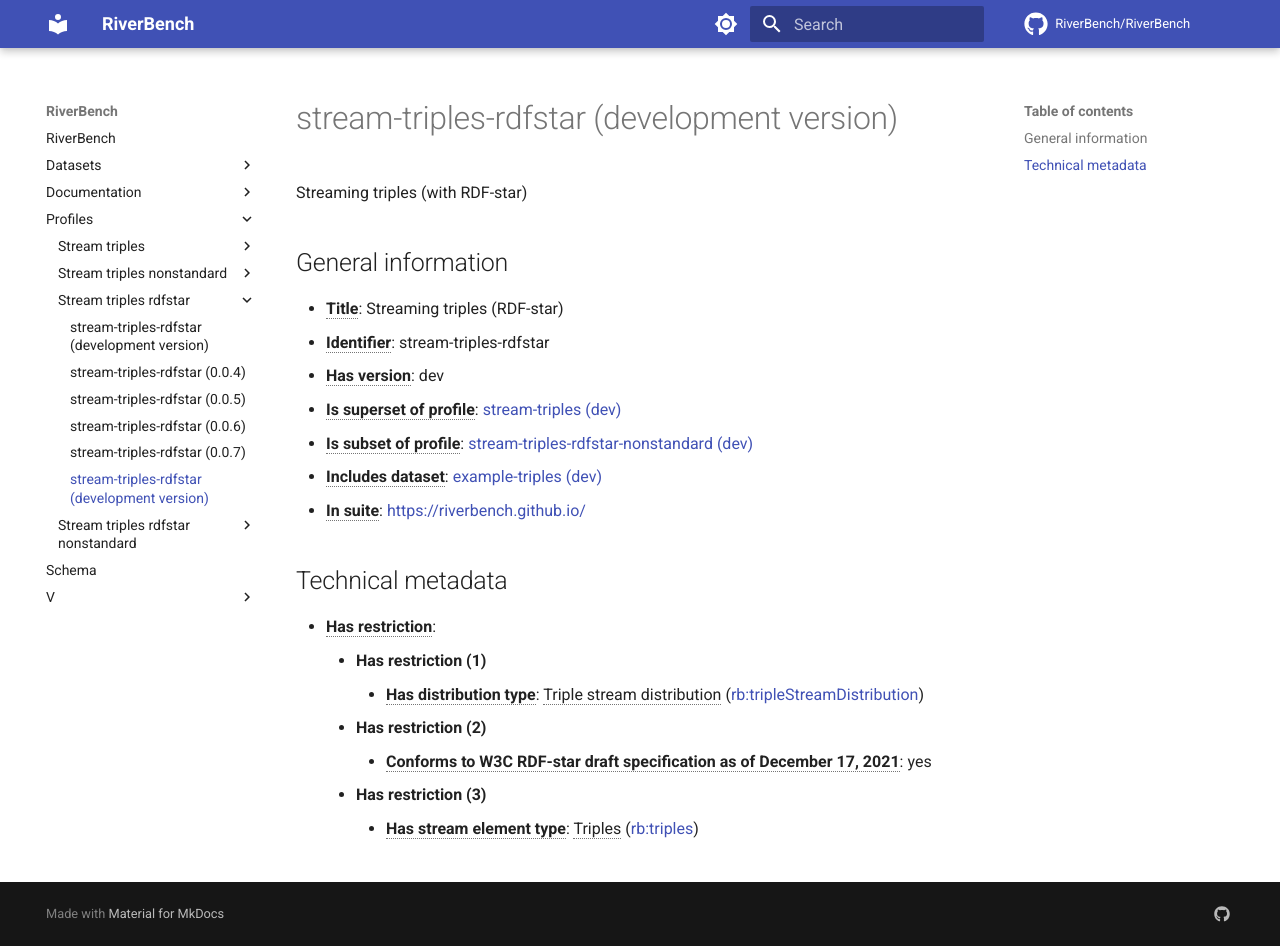
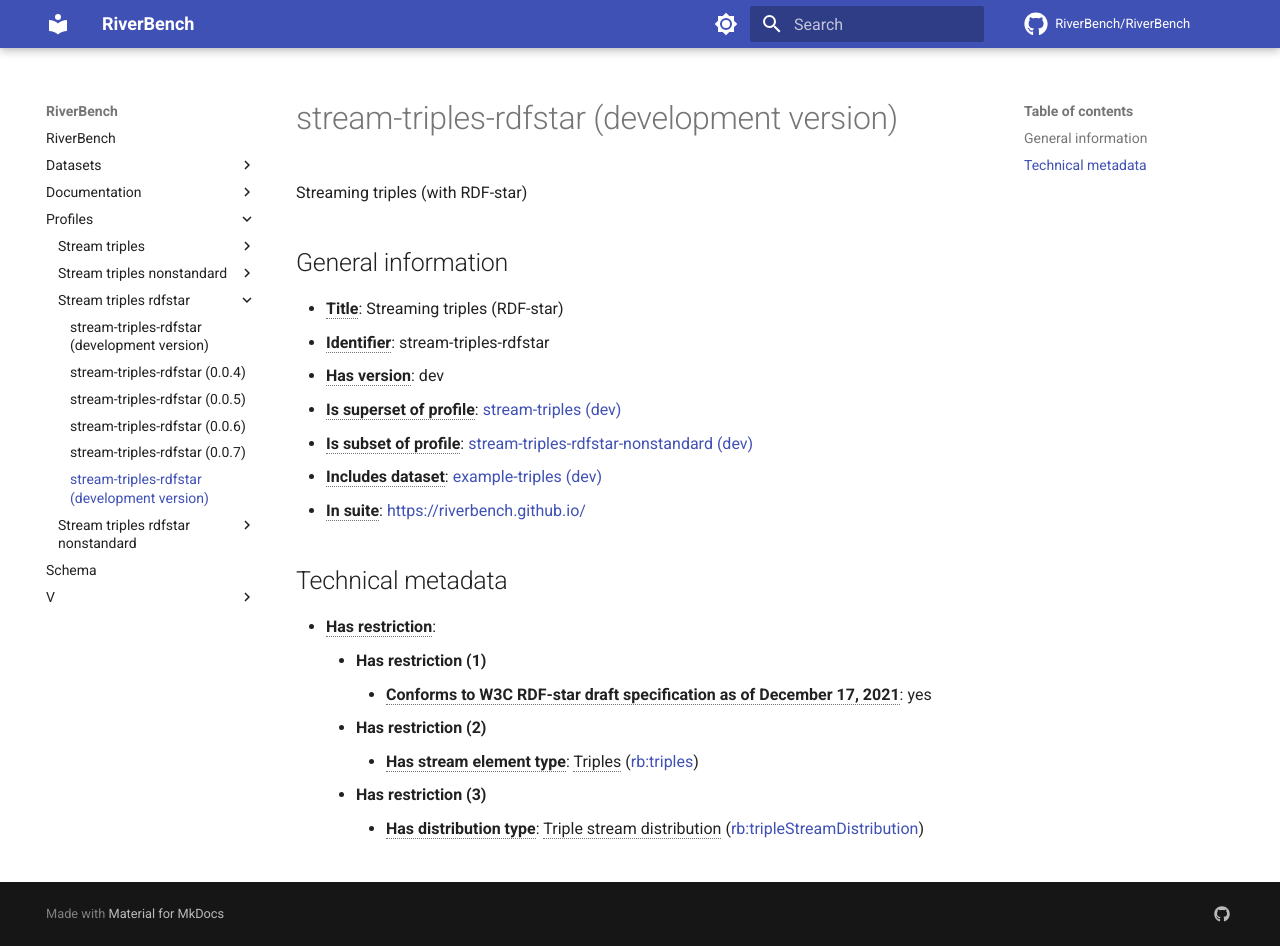
Before and after one commit to RiverBench/riverbench.github.io, an MkDocs documentation site: the page built from docs/profiles/stream-triples-rdfstar/dev.md, in a window 1280 px wide and 946 px high. Built offline with MkDocs 1.6.1 and Material for MkDocs 9.7.7, drawn with Linux system fonts in a browser that asks for light colours; comment, search, counter and statistics services are not loaded.

Commit message:
Automatic docs update (dev)

```diff
--- a/docs/profiles/stream-triples-rdfstar/dev.md
+++ b/docs/profiles/stream-triples-rdfstar/dev.md
@@ -16,8 +16,8 @@ Streaming triples (with RDF-star)
 
 - **<abbr title="Has profile restriction. The restrictions are joined with the AND operator.">Has restriction</abbr>**:
     - **Has restriction (1)**
+        - **<abbr title="Whether the dataset is RDF-star compliant, i.e., does not use any non-standard features. Note that all standard RDF 1.1 datasets also qualify, as RDF-star is a superset of RDF 1.1.">Conforms to W3C RDF-star draft specification as of December 17, 2021</abbr>**: yes
+    - **Has restriction (2)**
+        - **<abbr title="Indicates the type of contents of each stream element">Has stream element type</abbr>**: <abbr title="Triple streams consist of elements, where each element is an RDF graph.">Triples</abbr> ([rb:triples](https://riverbench.github.io/schema/metadata#triples))
+    - **Has restriction (3)**
         - **<abbr title="Indicates the type of RiverBench dataset distribution">Has distribution type</abbr>**: <abbr title="The dataset is distributed as a stream of RDF triples.">Triple stream distribution</abbr> ([rb:tripleStreamDistribution](https://riverbench.github.io/schema/metadata#tripleStreamDistribution))
-    - **Has restriction (2)**
-        - **<abbr title="Whether the dataset is RDF-star compliant, i.e., does not use any non-standard features. Note that all standard RDF 1.1 datasets also qualify, as RDF-star is a superset of RDF 1.1.">Conforms to W3C RDF-star draft specification as of December 17, 2021</abbr>**: yes
-    - **Has restriction (3)**
-        - **<abbr title="Indicates the type of contents of each stream element">Has stream element type</abbr>**: <abbr title="Triple streams consist of elements, where each element is an RDF graph.">Triples</abbr> ([rb:triples](https://riverbench.github.io/schema/metadata#triples))
```
Also changed, not shown: docs/profiles/stream-triples-nonstandard/dev.md (+3 -3 lines), docs/profiles/stream-triples-rdfstar-nonstandard/dev.md (+2 -2 lines).
